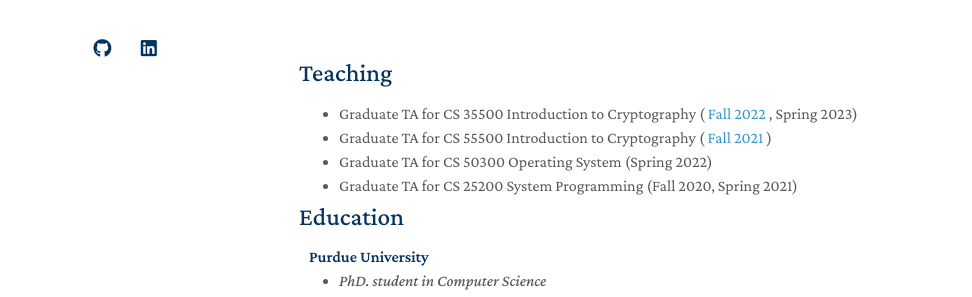
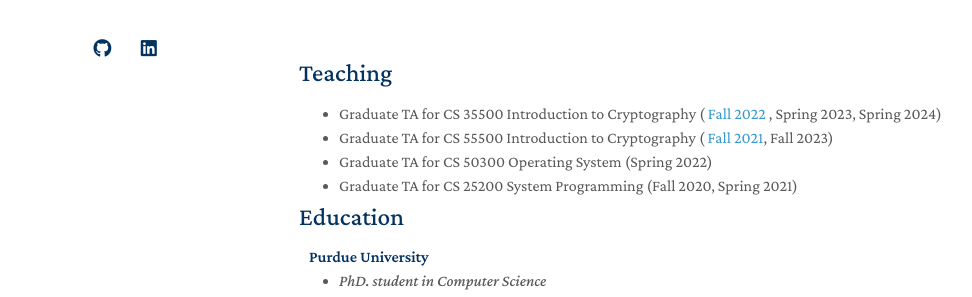
Before and after one commit to darahye/darahye.github.io, a Jekyll site: the page built from index.md, in a window 1280 px wide and 900 px high, scrolled down 545 px. Shown: the part 383-680 px from the top of the window, without its empty margins (171-1143 px from the left). Built offline with Jekyll 4.4.1, drawn with Linux system fonts in a browser that asks for light colours; nearby versions of some CDN libraries; a style sheet for code colours, icons or effects is not loaded; our own code applies the rules of GitHub Pages for plain Markdown files.

Commit message:
Update services.md

```diff
--- a/_includes/services.md
+++ b/_includes/services.md
@@ -19,10 +19,10 @@
 ## Teaching
 <ul style="margin:0 0 5px;">
   <li><autocolor>Graduate TA for CS 35500 Introduction to Cryptography</autocolor>
-  (<a href="https://www.cs.purdue.edu/homes/hmaji/teaching/Fall%202022/CS-35500-Fall-2022.html"> Fall 2022 </a>, Spring 2023)
+  (<a href="https://www.cs.purdue.edu/homes/hmaji/teaching/Fall%202022/CS-35500-Fall-2022.html"> Fall 2022 </a>, Spring 2023, Spring 2024)
   </li>
   <li><autocolor>Graduate TA for CS 55500 Introduction to Cryptography</autocolor>
-  (<a href="https://www.cs.purdue.edu/homes/hmaji/teaching/Fall%202021/CS-55500-Fall-2021.html"> Fall 2021 </a>)
+  (<a href="https://www.cs.purdue.edu/homes/hmaji/teaching/Fall%202021/CS-55500-Fall-2021.html"> Fall 2021</a>, Fall 2023)
   </li>
   <li><autocolor>Graduate TA for CS 50300 Operating System</autocolor>
   (Spring 2022)
```
